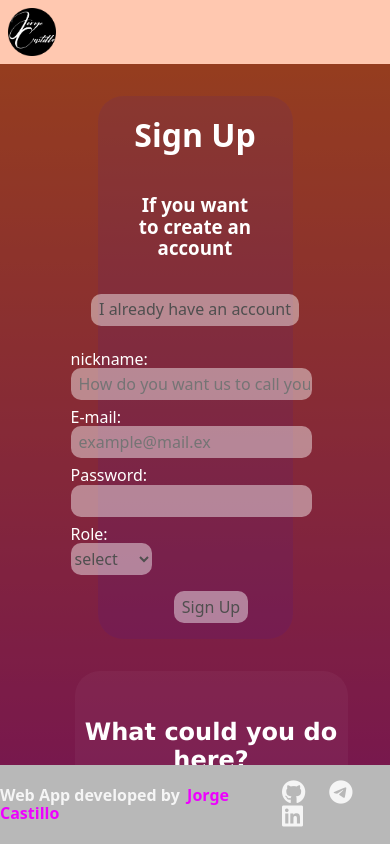
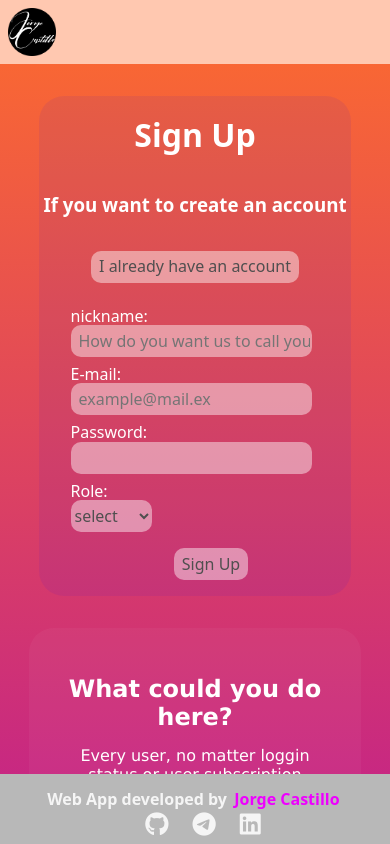
Before and after one commit to alfilister/toDo-List, a React (Vite) app in the folder Client/: page / in a window 390 px wide. Built offline with nearby package versions, Linux system fonts and the light colour scheme.

Commit message:
Tutorial responsive Done

```diff
--- a/Client/src/Styles/components/_footer.scss
+++ b/Client/src/Styles/components/_footer.scss
@@ -38,6 +38,15 @@
       }
     }
   }
+
+  @media screen and (max-width: $phone) {
+    flex-direction: column;
+    padding-bottom: 0.5em;
+
+    h4 {
+      margin: 1em 0 0.2em 0;
+    }
+  }
 }
 
 .moonFooter {
--- a/Client/src/Styles/components/_tutorial.scss
+++ b/Client/src/Styles/components/_tutorial.scss
@@ -21,9 +21,8 @@
     align-items: center;
 
     .loginSpace {
+      margin-top: 2em;
       width: 50%;
-      padding: 0 2em;
-      margin-top: 2em;
       background-color: rgba(0, 0, 255, 0.062);
       border-radius: 25px;
     }
@@ -37,7 +36,7 @@
       border-radius: 25px;
 
       margin-top: 2em;
-      margin-left: 2em;
+
       text-align: center;
       color: white;
 
@@ -89,7 +88,7 @@
       flex-direction: column;
 
       .loginSpace {
-        width: 50%;
+        width: 60%;
       }
 
       .tutorialText {
@@ -100,15 +99,28 @@
 
   @media screen and (max-width: $tablet) {
     .mainGrid {
-      background-color: rgba(0, 0, 0, 0.4);
       flex-direction: column;
 
       .loginSpace {
-        width: 50%;
+        width: 70%;
       }
 
       .tutorialText {
-        width: 70%;
+        width: 80%;
+      }
+    }
+  }
+
+  @media screen and (max-width: $phone) {
+    .mainGrid {
+      flex-direction: column;
+
+      .loginSpace {
+        width: 80%;
+      }
+
+      .tutorialText {
+        width: 85%;
       }
     }
   }
--- a/Client/src/Styles/root/_variables.scss
+++ b/Client/src/Styles/root/_variables.scss
@@ -25,4 +25,4 @@ $moon-alert: rgb(9, 9, 121, 1);
 
 $pc: 900px;
 $tablet: 600px;
-$phone: 400px;
+$phone: 450px;
```
